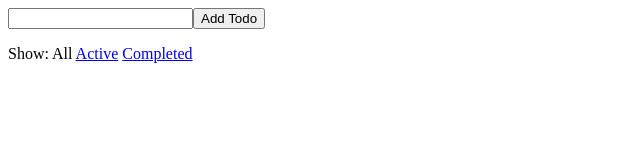
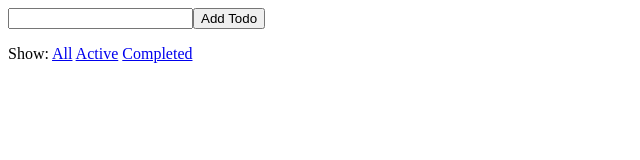
Before and after one commit to daesungkim1/redux-lessons, a React app: page / in a window 1280 px wide. Shown: the top 160 px of the page, without its empty margins (0-640 px from the left). Built offline with nearby package versions, Linux system fonts and the light colour scheme.

Commit message:
#10 lesson 22 extracting container components FilterLink

```diff
--- a/src/components/FilterLink.js
+++ /dev/null
@@ -1,19 +0,0 @@
-import React from 'react';
-
-const FilterLink = ({ filter, children, onClick, currentFilter }) => {
-  if (filter === currentFilter) {
-    return <span>{children}</span>
-  }
-  return (
-    <a href="#"
-      onClick={e => {
-        e.preventDefault()
-        onClick(filter)
-      }
-    }>
-      {children}
-    </a>
-  )
-}
-
-export default FilterLink
--- a/src/components/Footer.js
+++ b/src/components/Footer.js
@@ -1,28 +1,25 @@
 import React from 'react'
-import FilterLink from './FilterLink'
+import FilterLink from '../containers/FilterLink'
 
-const Footer = ({ visibilityFilter, onFilterClick }) => (
+const Footer = ({store}) => (
   <p>
     Show:
     {' '}
     <FilterLink
-      filter='SHOW_ALL'
-      currentFilter={visibilityFilter}
-      onClick={onFilterClick}>
+      store={store}
+      filter='SHOW_ALL'>
       All
     </FilterLink>
     {' '}
     <FilterLink
-      filter='SHOW_ACTIVE'
-      currentFilter={visibilityFilter}
-      onClick={onFilterClick}>
+      store={store}
+      filter='SHOW_ACTIVE'>
       Active
     </FilterLink>
     {' '}
     <FilterLink
-      filter='SHOW_COMPLETED'
-      currentFilter={visibilityFilter}
-      onClick={onFilterClick}>
+      store={store}
+      filter='SHOW_COMPLETED'>
       Completed
     </FilterLink>
   </p>
--- /dev/null
+++ b/src/components/Link.js
@@ -0,0 +1,16 @@
+import React from 'react'
+
+const Link = ({ active, children, onClick }) => {
+  return (
+    <a href="#"
+      onClick={e => {
+        e.preventDefault()
+        onClick()
+      }
+    }>
+      {children}
+    </a>
+  )
+}
+
+export default Link
--- a/src/components/TodoApp.js
+++ b/src/components/TodoApp.js
@@ -29,13 +29,8 @@ const TodoApp = ({
         })
       } />
     <Footer
-      visibilityFilter={visibilityFilter}
-      onFilterClick={ filter =>
-        store.dispatch({
-          type: 'SET_VISIBILITY_FILTER',
-          filter
-        })
-      } />
+      store={store}
+    />
   </div>
 )
 
--- /dev/null
+++ b/src/containers/FilterLink.js
@@ -0,0 +1,38 @@
+import React, { Component } from 'react';
+import Link from '../components/Link'
+
+class FilterLink extends Component {
+
+  componentDidMount() {
+    const store = this.props.store
+    this.unsubscribe = store.subscribe(() =>
+      this.forceUpdate()
+    )
+  }
+
+  componentWillUnmount() {
+    this.unsubscribe()
+  }
+
+  render() {
+    const props = this.props
+    const store = this.props.store
+    const state = store.getState()
+
+    return (
+      <Link
+        active={
+          props.filter === state.visibilityFilter
+        }
+        onClick={() => store.dispatch({
+          type: 'SET_VISIBILITY_FILTER',
+          filter: props.filter
+        })}
+      >
+        {props.children}
+      </Link>
+    )
+  }
+}
+
+export default FilterLink
```
Also changed, not shown: src/components/AddTodo.js (line endings or trailing spaces), src/components/Todo.js (line endings or trailing spaces).
